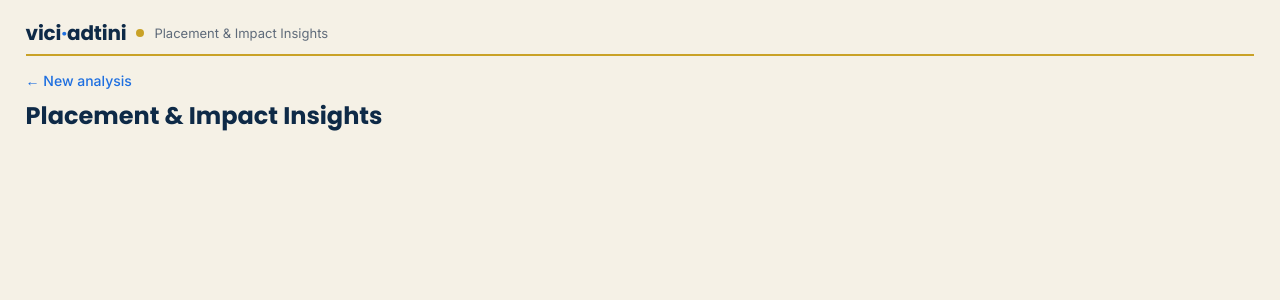
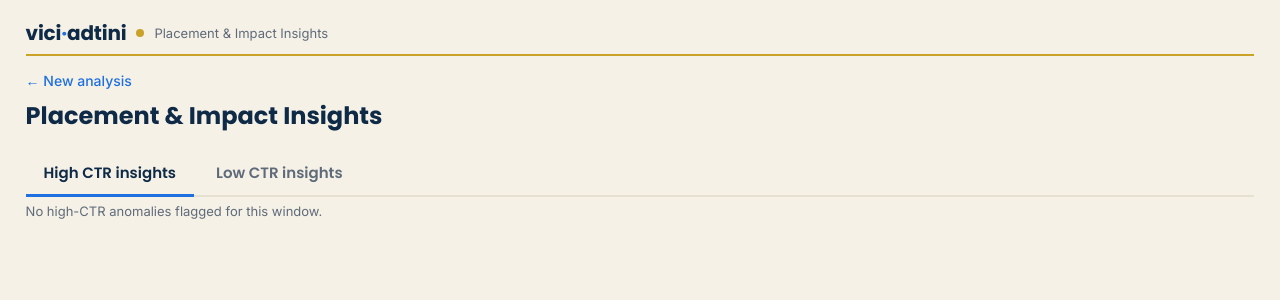
Before and after one commit to kiri-ux/campaign-insights, a Flask app: template templates/dashboard.html in a window 1280 px wide. Shown: the top 300 px of the page. Run offline with Flask 3, Linux system fonts and the light colour scheme; the template is opened without the code that fills it, so the values that code supplies are empty.

Commit message:
Add files via upload

```diff
--- a/templates/dashboard.html
+++ b/templates/dashboard.html
@@ -60,6 +60,12 @@
   .btnrow{display:flex;gap:8px;margin:8px 0;flex-wrap:wrap;}
   .fbtn{background:#fff;border:1px solid var(--line);border-radius:7px;padding:5px 12px;font-size:12px;font-weight:600;cursor:pointer;color:var(--muted);font-family:var(--font-body);}
   .fbtn.active{background:var(--velocity);color:#fff;border-color:var(--velocity);}
+  /* CTR insight tabs */
+  .tabbar{display:flex;align-items:center;gap:4px;border-bottom:2px solid var(--line);margin:10px 0 6px;flex-wrap:wrap;}
+  .tabbtn{background:none;border:0;border-bottom:3px solid transparent;padding:10px 18px;font-family:var(--font-head);font-weight:600;font-size:15px;color:var(--muted);cursor:pointer;margin-bottom:-2px;}
+  .tabbtn:hover{color:var(--atlas);}
+  .tabbtn.active{color:var(--atlas);border-bottom-color:var(--velocity);}
+  .tabbtn .ct{font-family:var(--font-body);font-weight:500;font-size:12px;color:var(--muted);margin-left:6px;}
 </style>
 </head>
 <body>
@@ -85,31 +91,20 @@
 
   {% for e in errors %}<div class="err">{{ e }}</div>{% endfor %}
 
+  <!-- Tab switcher: High-CTR (possible invalid traffic) vs Low-CTR (waste & blocking) -->
+  <div class="tabbar">
+    <button class="tabbtn active" data-tab="high" type="button">High CTR insights</button>
+    <button class="tabbtn" data-tab="low" type="button">Low CTR insights</button>
+    {% if partner or clients or low_ctr_sites or blocked_site_clients or (insights and insights.strategy_flags) %}
+    <a class="dl" href="/download_watchlists.xlsx" style="margin-left:auto">Download all watchlists (Excel)</a>
+    {% endif %}
+  </div>
+
   {% if audit %}
     {% set a = audit.summary %}
     {% if a.truncated_sheets %}<p class="note">⚠ {{ a.truncated_sheets|join(', ') }} hit the 100k-row export cap — figures are a floor; pull a shorter date range for the complete picture.</p>{% endif %}
 
-    {% if blocklist_check %}
-    <h2>Master blocklist check <span class="sub">(placements on your block sheet still appearing in this report)</span> <a class="dl" href="/download/blocklist_check.csv">CSV</a></h2>
-    <div class="cards">
-      <div class="kpi"><div class="n">{{ blocklist_check.matched }}</div><div class="l">Blocked placements seen in report</div></div>
-      <div class="kpi warn"><div class="n">{{ blocklist_check.leaking_count }}</div><div class="l">&#9888; Serving AFTER their block date</div></div>
-      <div class="kpi warn"><div class="n">${{ '{:,.0f}'.format(blocklist_check.leaking_spend) }}</div><div class="l">Spend after block date (leak)</div></div>
-    </div>
-    <p class="note">Cross-checked against your master blocklist sheet, <strong>per product</strong>: a <span style="background:#ffe9e4;padding:1px 6px;border-radius:4px">coral</span> row served <strong>after</strong> its block date <em>on a product it's actually blocked on</em> &mdash; a real leak worth verifying in the DSP. A placement on the CTV list that only served on Display is not flagged. The <strong>Block list(s)</strong> column shows which tabs it's on.</p>
-    <table><tr><th>Placement</th><th>Type</th><th>Products seen</th><th>Block list(s)</th><th>Date added</th><th>Last served</th><th>Impr after block</th><th>Spend after block</th></tr>
-    {% for r in blocklist_check.rows %}<tr{% if r.leaking %} class="coral"{% endif %}><td>{{ r.name }}</td><td>{{ tpill(r.placement_type) }}</td><td>{{ pills(r.products) }}</td><td>{{ r.lists }}</td><td>{{ r.date_added_str }}</td><td>{{ r.last_served }}</td><td>{{ r.post_impr }}</td><td>{{ r.post_spend }}</td></tr>{% endfor %}
-    </table>
-    {% endif %}
-
-    {% if blocked_site_clients %}
-    <h2>Clients serving blocked sites <span class="sub">(any client running placements on your master blocklist — verify these clients' block settings)</span> <a class="dl" href="/download/clients_on_blocked_sites.csv">CSV</a></h2>
-    <p class="note">One row per client. <strong>Blocked sites</strong> lists the blocklisted placements that client served; <span style="background:#ffe9e4;padding:1px 6px;border-radius:4px">coral</span> = still serving <strong>after</strong> the block date (a real settings gap to fix). Also included as the <strong>Clients on blocked sites</strong> tab in the watchlist Excel.</p>
-    <table><tr><th>Partner</th>{% if has_buyer %}<th>Buyer</th>{% endif %}<th>Client</th><th>Products</th><th>Blocked sites</th><th>#</th><th>Impr</th><th>CTR</th><th>Spend</th><th>Impr after block</th><th>Spend after block</th></tr>
-    {% for r in blocked_site_clients %}<tr{% if r.leaking %} class="coral"{% endif %}><td>{{ r.business_unit }}</td>{% if has_buyer %}<td>{{ r.buyer }}</td>{% endif %}<td>{{ r.Client }}</td><td>{{ pills(r.products) }}</td><td style="white-space:normal">{{ r.sites }}</td><td class="num">{{ r.n_sites }}</td><td class="num">{{ r.impressions }}</td><td class="num">{{ r.ctr }}</td><td class="num">{{ r.spend }}</td><td class="num">{{ r.post_impr }}</td><td class="num">{{ r.post_spend }}</td></tr>{% endfor %}
-    </table>
-    {% endif %}
-
+    <!-- SHARED (both tabs): all-delivery placements grid -->
     <h2>Placements <span class="sub">(all delivery — click a column to sort; <span style="background:#ffe9e4;padding:1px 6px;border-radius:4px">coral</span> = on the recommended-block list)</span> <a class="dl" href="/download/top_placements.csv">CSV</a></h2>
     <table id="topgrid"><thead><tr>
       <th>Placement</th><th>Type</th><th>Products</th>
@@ -123,12 +118,15 @@
     </tr></thead><tbody>
     {% for r in top %}<tr{% if r.rec %} class="coral"{% endif %}><td>{{ r.name }}</td><td>{{ tpill(r.placement_type) }}</td><td>{{ pills(r.products) }}</td><td class="num">{{ r.impressions }}</td><td class="num">{{ r.clicks }}</td><td class="num">{{ r.ctr }}</td>{% if audit.has_conv %}<td class="num">{{ r.conversions }}</td>{% endif %}<td class="num">{{ r.spend }}</td><td class="num">{{ r.cpm }}</td><td>{{ r.last_served }}</td><td>{% if r.serving == 'serving' %}<span style="color:var(--warn);font-weight:600">serving</span>{% elif r.serving == 'stopped' %}<span style="color:var(--muted)">stopped</span>{% else %}—{% endif %}</td></tr>{% endfor %}
     </tbody></table>
-    <p class="note">Showing top 100 by spend; download the CSV for the full set. Sort by any metric column. <span class="tp site">site</span>/<span class="tp app">app</span> pills mark placement type; product pills are abbreviations — hover for the full name. Coral rows are on the recommended-block list below.</p>
-
+    <p class="note">Showing top 100 by spend; download the CSV for the full set. Sort by any metric column. <span class="tp site">site</span>/<span class="tp app">app</span> pills mark placement type; product pills are abbreviations — hover for the full name. Coral rows are on the recommended-block list (Low CTR tab).</p>
   {% endif %}
 
-  {% if partner or clients or low_ctr_sites or (insights and insights.strategy_flags) %}
-    <h2>Watchlists <span class="sub">(partners, clients &amp; strategies with abnormal CTR — and what the recommendations would do to each)</span> <a class="dl" href="/download_watchlists.xlsx">Download all (Excel)</a></h2>
+  <!-- ==================== HIGH CTR TAB ==================== -->
+  <div class="tabpane" id="tab-high">
+  {% if partner or clients or (insights and insights.strategy_flags) %}
+    <h2>High-CTR watchlists <span class="sub">(partners, clients &amp; strategies with abnormally HIGH CTR — possible invalid traffic — and what the recommendations would do to each)</span></h2>
+  {% else %}
+    <p class="note">No high-CTR anomalies flagged for this window.</p>
   {% endif %}
 
   {% if partner %}
@@ -159,18 +157,46 @@
     </table>
   {% endif %}
 
-  {% if low_ctr_sites %}
-    <h3 style="margin:18px 0 4px">Low-CTR site watchlist <span class="sub" style="font-weight:normal">(sites both far below their product's CTR norm <em>and</em> under the 0.05% floor — by client &amp; site)</span> <a class="dl" href="/download/low_ctr_sites_by_client.csv">CSV</a></h3>
-    <p class="note">A site is flagged only when it's <strong>both</strong> ≤⅓ of its product's pooled CTR <strong>and</strong> below an absolute 0.05% floor, at ≥5K impressions. <strong>CTV, Social Mirror CTV &amp; Online Audio are excluded</strong> — a low CTR is expected there. Sites converting efficiently are never flagged. Showing {% if low_ctr_sites_total > 100 %}the top 100 of {{ low_ctr_sites_total }}{% else %}all {{ low_ctr_sites_total }}{% endif %}, by wasted spend.</p>
-    <table><tr><th>Partner</th>{% if has_buyer %}<th>Buyer</th>{% endif %}<th>Client</th><th>Site</th><th>Product</th><th>Impr</th><th>Clicks</th><th>Conv</th><th>CTR</th><th>Product norm</th><th>vs norm</th><th>Spend</th></tr>
-    {% for r in low_ctr_sites %}<tr><td>{{ r.business_unit }}</td>{% if has_buyer %}<td>{{ r.buyer }}</td>{% endif %}<td>{{ r.Client }}</td><td style="white-space:normal">{{ r.site }}</td><td>{{ pills(r.product) }}</td><td>{{ r.impressions }}</td><td>{{ r.clicks }}</td><td>{{ r.conversions }}</td><td>{{ r.ctr }}</td><td>{{ r.product_ctr }}</td><td>{{ '{:.2f}×'.format(r.x_over_norm) }}</td><td>{{ r.spend }}</td></tr>{% endfor %}
-    </table>
-  {% endif %}
-
   {% if insights and insights.strategy_flags %}
     <h3 style="margin:18px 0 4px">Strategy watchlist <span class="sub" style="font-weight:normal">(strategy names with abnormally high CTR for their strategy type)</span></h3>
     <table><tr><th>Partner</th><th>Client</th><th>Strategy name</th><th>Type</th><th>Impr</th><th>CTR</th><th>Type norm</th><th>vs norm</th><th>CTR after recs</th><th>% on recs</th></tr>
     {% for r in insights.strategy_flags %}<tr><td>{{ r.business_unit }}</td><td>{{ r.Client }}</td><td style="white-space:normal">{{ r['Strategy Name'] }}</td><td>{{ r['Strategy Type'] }}</td><td>{{ r.impressions }}</td><td>{{ r.ctr }}</td><td>{{ r.type_ctr }}</td><td>{{ '{:.1f}×'.format(r.x_over_norm) }}</td><td>{{ r.adj_ctr }}</td><td>{{ r.rec_pct }}</td></tr>{% endfor %}
+    </table>
+  {% endif %}
+  </div><!-- /tab-high -->
+
+  <!-- ==================== LOW CTR TAB ==================== -->
+  <div class="tabpane" id="tab-low" style="display:none">
+  {% if not (blocklist_check or blocked_site_clients or low_ctr_sites or block_impact or block_impact_strategy or ai) %}
+    <p class="note">No low-CTR / blocking insights for this window.</p>
+  {% endif %}
+
+  {% if blocklist_check %}
+    <h2>Master blocklist check <span class="sub">(placements on your block sheet still appearing in this report)</span> <a class="dl" href="/download/blocklist_check.csv">CSV</a></h2>
+    <div class="cards">
+      <div class="kpi"><div class="n">{{ blocklist_check.matched }}</div><div class="l">Blocked placements seen in report</div></div>
+      <div class="kpi warn"><div class="n">{{ blocklist_check.leaking_count }}</div><div class="l">&#9888; Serving AFTER their block date</div></div>
+      <div class="kpi warn"><div class="n">${{ '{:,.0f}'.format(blocklist_check.leaking_spend) }}</div><div class="l">Spend after block date (leak)</div></div>
+    </div>
+    <p class="note">Cross-checked against your master blocklist sheet, <strong>per product</strong>: a <span style="background:#ffe9e4;padding:1px 6px;border-radius:4px">coral</span> row served <strong>after</strong> its block date <em>on a product it's actually blocked on</em> &mdash; a real leak worth verifying in the DSP. A placement on the CTV list that only served on Display is not flagged. The <strong>Block list(s)</strong> column shows which tabs it's on.</p>
+    <table><tr><th>Placement</th><th>Type</th><th>Products seen</th><th>Block list(s)</th><th>Date added</th><th>Last served</th><th>Impr after block</th><th>Spend after block</th></tr>
+    {% for r in blocklist_check.rows %}<tr{% if r.leaking %} class="coral"{% endif %}><td>{{ r.name }}</td><td>{{ tpill(r.placement_type) }}</td><td>{{ pills(r.products) }}</td><td>{{ r.lists }}</td><td>{{ r.date_added_str }}</td><td>{{ r.last_served }}</td><td>{{ r.post_impr }}</td><td>{{ r.post_spend }}</td></tr>{% endfor %}
+    </table>
+  {% endif %}
+
+  {% if blocked_site_clients %}
+    <h2>Clients serving blocked sites <span class="sub">(any client running placements on your master blocklist — verify these clients' block settings)</span> <a class="dl" href="/download/clients_on_blocked_sites.csv">CSV</a></h2>
+    <p class="note">One row per client. <strong>Blocked sites</strong> lists the blocklisted placements that client served; <span style="background:#ffe9e4;padding:1px 6px;border-radius:4px">coral</span> = still serving <strong>after</strong> the block date (a real settings gap to fix). Also included as the <strong>Clients on blocked sites</strong> tab in the watchlist Excel.</p>
+    <table><tr><th>Partner</th>{% if has_buyer %}<th>Buyer</th>{% endif %}<th>Client</th><th>Products</th><th>Blocked sites</th><th>#</th><th>Impr</th><th>CTR</th><th>Spend</th><th>Impr after block</th><th>Spend after block</th></tr>
+    {% for r in blocked_site_clients %}<tr{% if r.leaking %} class="coral"{% endif %}><td>{{ r.business_unit }}</td>{% if has_buyer %}<td>{{ r.buyer }}</td>{% endif %}<td>{{ r.Client }}</td><td>{{ pills(r.products) }}</td><td style="white-space:normal">{{ r.sites }}</td><td class="num">{{ r.n_sites }}</td><td class="num">{{ r.impressions }}</td><td class="num">{{ r.ctr }}</td><td class="num">{{ r.spend }}</td><td class="num">{{ r.post_impr }}</td><td class="num">{{ r.post_spend }}</td></tr>{% endfor %}
+    </table>
+  {% endif %}
+
+  {% if low_ctr_sites %}
+    <h2>Low-CTR site watchlist <span class="sub">(sites both far below their product's CTR norm <em>and</em> under the 0.05% floor — by client &amp; site)</span> <a class="dl" href="/download/low_ctr_sites_by_client.csv">CSV</a></h2>
+    <p class="note">A site is flagged only when it's <strong>both</strong> ≤⅓ of its product's pooled CTR <strong>and</strong> below an absolute 0.05% floor, at ≥5K impressions. <strong>CTV, Social Mirror CTV &amp; Online Audio are excluded</strong> — a low CTR is expected there. Sites converting efficiently are never flagged. Showing {% if low_ctr_sites_total > 100 %}the top 100 of {{ low_ctr_sites_total }}{% else %}all {{ low_ctr_sites_total }}{% endif %}, by wasted spend.</p>
+    <table><tr><th>Partner</th>{% if has_buyer %}<th>Buyer</th>{% endif %}<th>Client</th><th>Site</th><th>Product</th><th>Impr</th><th>Clicks</th><th>Conv</th><th>CTR</th><th>Product norm</th><th>vs norm</th><th>Spend</th></tr>
+    {% for r in low_ctr_sites %}<tr><td>{{ r.business_unit }}</td>{% if has_buyer %}<td>{{ r.buyer }}</td>{% endif %}<td>{{ r.Client }}</td><td style="white-space:normal">{{ r.site }}</td><td>{{ pills(r.product) }}</td><td>{{ r.impressions }}</td><td>{{ r.clicks }}</td><td>{{ r.conversions }}</td><td>{{ r.ctr }}</td><td>{{ r.product_ctr }}</td><td>{{ '{:.2f}×'.format(r.x_over_norm) }}</td><td>{{ r.spend }}</td></tr>{% endfor %}
     </table>
   {% endif %}
 
@@ -182,26 +208,18 @@
     </table>
   {% endif %}
 
-
-
-  {% if insights %}
-
-
-    {% if block_impact_strategy %}
+  {% if block_impact_strategy %}
     <h2>Block impact by strategy <span class="sub">(if you applied the recommended blocks, how much of each strategy type's serve is removed)</span> <a class="dl" href="/download/block_impact_by_strategy.csv">CSV</a></h2>
     <table><tr><th>Strategy type</th><th>Total placements</th><th>Total impr</th><th>CPM</th><th>Blocked impr</th><th>% impr blocked</th><th>% spend blocked</th><th>Blocked placements</th></tr>
     {% for r in block_impact_strategy %}<tr{% if r.hot %} class="hot"{% endif %}><td>{{ r.strategy }}</td><td>{{ r.total_placements }}</td><td>{{ r.total_impr }}</td><td>{{ r.cpm }}</td><td>{{ r.blocked_impr }}</td><td>{{ r.pct_impr_blocked }}</td><td>{{ r.pct_spend_blocked }}</td><td>{{ r.blocked_placements }}</td></tr>{% endfor %}
     </table>
-    {% endif %}
-
-
   {% endif %}
 
   {% if ai %}
-    <h2>Recommended block list <span style="font-weight:normal;color:var(--muted);font-size:13px">(AI review + auto-block: gaming, junk &amp; unresolved apps)</span></h2>
+    <h2>Recommended block list <span style="font-weight:normal;color:var(--muted);font-size:13px">(AI review + auto-block: low-CTR/no-conversion sites, gaming, junk &amp; unresolved apps)</span></h2>
     {% if ai.error %}<div class="err">{{ ai.error }}</div>{% endif %}
     {% if ai.site_count or ai.app_count %}
-    <p class="note">{{ ai.site_count }} sites and {{ ai.app_count }} apps recommended for blocking — an AI review of placements not yet on your list, plus every gaming / junk / unresolved-bundle app caught automatically. Every row is <strong>checked by default</strong>; uncheck any placement to drop it from both copy blocks and the export below. {% if not ai.has_app_id %}<strong>Note:</strong> no App ID column in this export yet, so apps key on App Name for now.{% endif %}
+    <p class="note">{{ ai.site_count }} sites and {{ ai.app_count }} apps recommended for blocking — an AI review of placements not yet on your list, plus every gaming / junk / unresolved-bundle app and across-the-board low-CTR/no-conversion site caught automatically. Every row is <strong>checked by default</strong>; uncheck any placement to drop it from both copy blocks and the export below. {% if not ai.has_app_id %}<strong>Note:</strong> no App ID column in this export yet, so apps key on App Name for now.{% endif %}
        <button class="copybtn" style="margin-left:6px" onclick="downloadSelected()">Download selected (CSV)</button>{% if has_blocklist %} <button class="copybtn" id="pushbtn" style="margin-left:6px;background:#177245" onclick="pushBlocklist()">Push selected to blocklist sheet</button> <span id="pushmsg" class="note" style="margin-left:8px"></span>{% endif %}</p>
     {% if ai.sites %}
     <h2 style="font-size:14px">Recommended site blocks</h2>
@@ -228,9 +246,21 @@
     </div>
     {% elif not ai.error %}<p class="note">No additional placements flagged to block — your list looks clean for this window.</p>{% endif %}
   {% endif %}
+  </div><!-- /tab-low -->
 
 </div>
 <script>
+  // Tab switching (High CTR / Low CTR)
+  document.querySelectorAll('.tabbtn').forEach(function(b){
+    b.addEventListener('click',function(){
+      document.querySelectorAll('.tabbtn').forEach(function(x){x.classList.remove('active');});
+      b.classList.add('active');
+      var tab=b.dataset.tab;
+      document.querySelectorAll('.tabpane').forEach(function(p){
+        p.style.display = (p.id==='tab-'+tab) ? '' : 'none';
+      });
+    });
+  });
   function cp(id, btn){
     var t=document.getElementById(id);
     t.select(); t.setSelectionRange(0, t.value.length);
```
Also changed, not shown: 1 other file.
